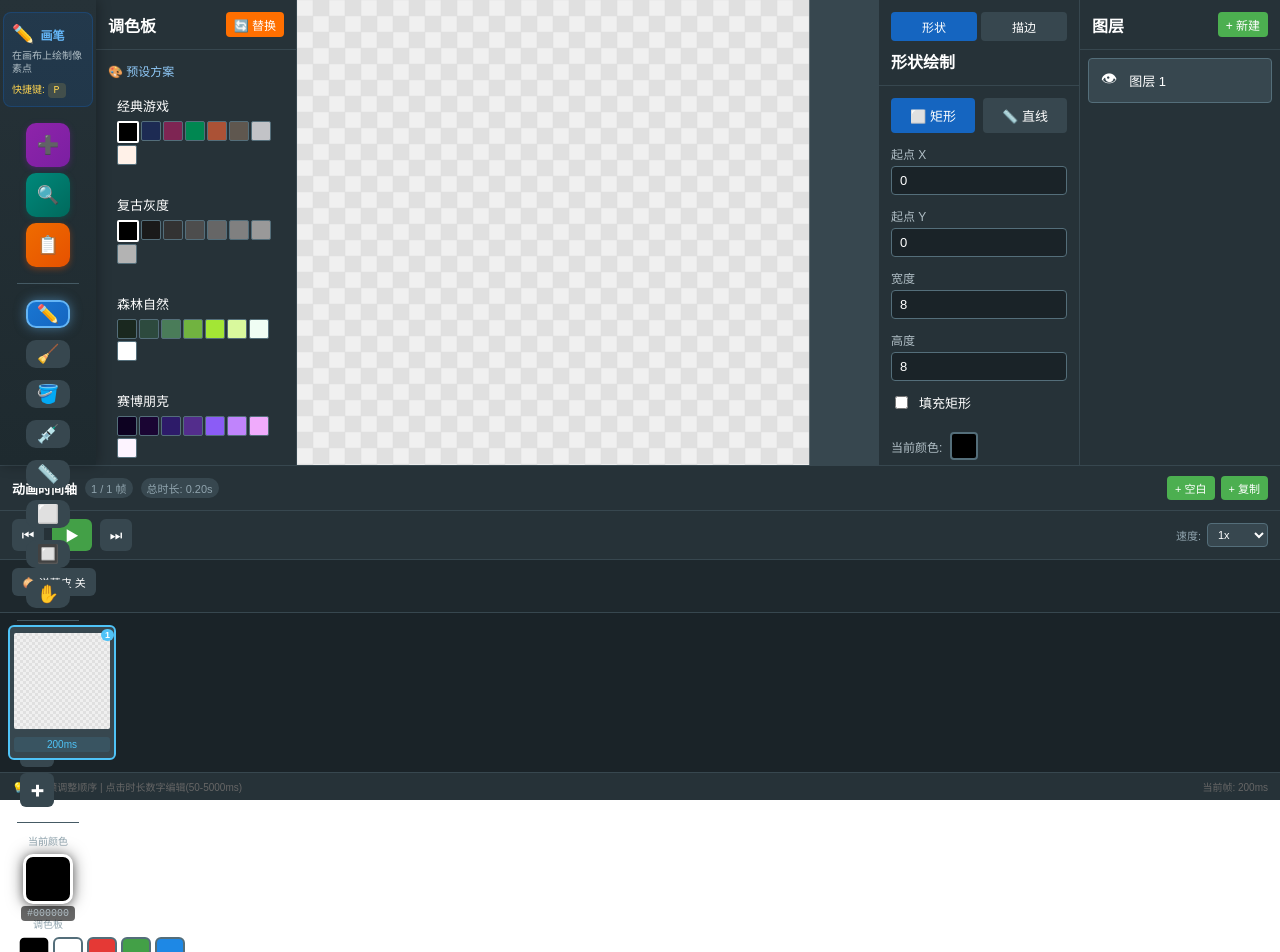
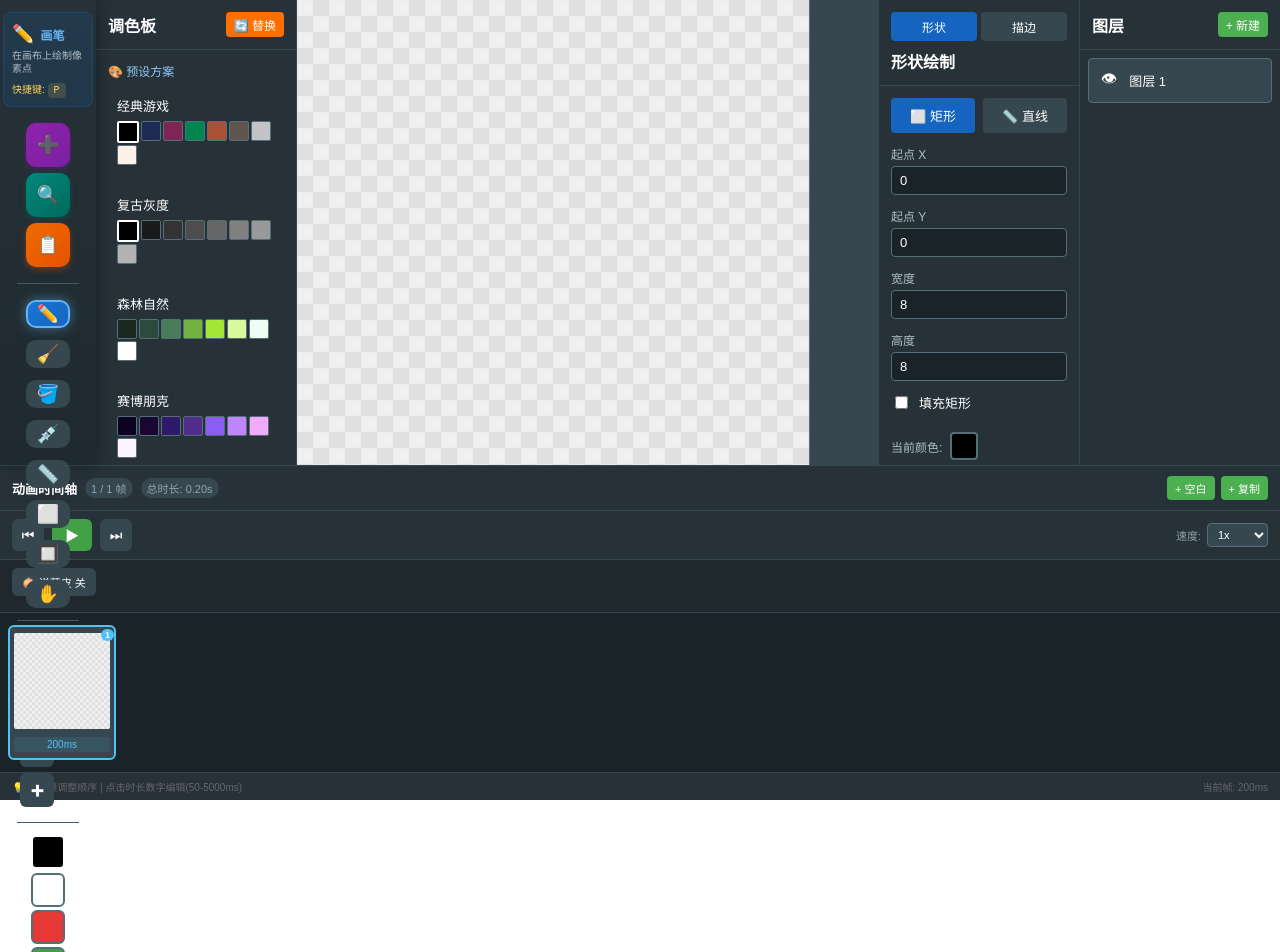
Before and after one commit to yuenlai/solo-6600008, a React (Vite) app in the folder frontend/: page / in a window 1280 px wide. Shown: the top 952 px of the page. Built offline with nearby package versions, Linux system fonts and the light colour scheme.

Commit message:
Revert "feat: improve color picker feedback and sync highlight"
This reverts commit 9dbe6877598a3152ec80da758f7e08d48c22326e.

```diff
--- a/frontend/src/components/PixelGrid.tsx
+++ b/frontend/src/components/PixelGrid.tsx
@@ -40,10 +40,6 @@ export const PixelGrid: React.FC = () => {
     undo,
     redo,
     getZoomPercentage,
-    pickerFeedback,
-    setPickerFeedback,
-    lastTool,
-    setTool,
   } = useCanvasStore();
 
   const canvasRef = useRef<HTMLCanvasElement>(null);
@@ -269,31 +265,9 @@ export const PixelGrid: React.FC = () => {
       if (x >= 0 && x < canvas.width && y >= 0 && y < canvas.height) {
         const compositePixels = getCompositePixels();
         const pickedColor = compositePixels[y][x];
-        const isTransparent = pickedColor === 'transparent';
-
-        const rect = canvasRef.current!.getBoundingClientRect();
-        const feedbackX = rect.left + offsetX + x * zoom + zoom / 2;
-        const feedbackY = rect.top + offsetY + y * zoom + zoom / 2;
-
-        setPickerFeedback({
-          visible: true,
-          color: isTransparent ? '#888888' : pickedColor,
-          x: feedbackX,
-          y: feedbackY,
-          isTransparent,
-        });
-
-        if (!isTransparent) {
+        if (pickedColor !== 'transparent') {
           setColor(pickedColor);
         }
-
-        setTimeout(() => {
-          setPickerFeedback(null);
-        }, 1200);
-
-        setTimeout(() => {
-          setTool(lastTool);
-        }, 300);
       }
       return;
     }
@@ -482,78 +456,6 @@ export const PixelGrid: React.FC = () => {
           <div style={{ fontSize: '12px', color: '#90a4ae' }}>{zoom}px / 像素</div>
         </div>
       )}
-      {pickerFeedback && (
-        <div
-          style={{
-            position: 'fixed',
-            left: pickerFeedback.x,
-            top: pickerFeedback.y,
-            transform: 'translate(-50%, -120%)',
-            pointerEvents: 'none',
-            zIndex: 1000,
-            animation: 'pickerFeedbackPop 0.3s ease-out',
-          }}
-        >
-          <div
-            style={{
-              display: 'flex',
-              flexDirection: 'column',
-              alignItems: 'center',
-              gap: '6px',
-              background: 'rgba(0, 0, 0, 0.85)',
-              padding: '10px 14px',
-              borderRadius: '10px',
-              boxShadow: '0 4px 20px rgba(0, 0, 0, 0.5)',
-              border: '1px solid rgba(255, 255, 255, 0.15)',
-            }}
-          >
-            <div
-              style={{
-                width: '40px',
-                height: '40px',
-                borderRadius: '8px',
-                background: pickerFeedback.color,
-                border: pickerFeedback.isTransparent ? '2px dashed #666' : '2px solid #fff',
-                boxShadow: pickerFeedback.isTransparent
-                  ? 'none'
-                  : `0 0 16px ${pickerFeedback.color}80`,
-              }}
-            />
-            <div
-              style={{
-                fontSize: '11px',
-                fontFamily: 'monospace',
-                color: pickerFeedback.isTransparent ? '#90a4ae' : '#fff',
-                fontWeight: 'bold',
-                whiteSpace: 'nowrap',
-              }}
-            >
-              {pickerFeedback.isTransparent ? '透明' : pickerFeedback.color.toUpperCase()}
-            </div>
-            <div
-              style={{
-                fontSize: '10px',
-                color: '#64b5f6',
-              }}
-            >
-              {pickerFeedback.isTransparent ? '已跳过' : '已选取'}
-            </div>
-          </div>
-          <div
-            style={{
-              position: 'absolute',
-              left: '50%',
-              bottom: '-6px',
-              transform: 'translateX(-50%)',
-              width: 0,
-              height: 0,
-              borderLeft: '6px solid transparent',
-              borderRight: '6px solid transparent',
-              borderTop: '6px solid rgba(0, 0, 0, 0.85)',
-            }}
-          />
-        </div>
-      )}
       <style>{`
         @keyframes zoomIndicatorFade {
           from {
@@ -565,19 +467,6 @@ export const PixelGrid: React.FC = () => {
             transform: translateX(-50%) translateY(0);
           }
         }
-        @keyframes pickerFeedbackPop {
-          0% {
-            opacity: 0;
-            transform: translate(-50%, -100%) scale(0.8);
-          }
-          50% {
-            transform: translate(-50%, -125%) scale(1.05);
-          }
-          100% {
-            opacity: 1;
-            transform: translate(-50%, -120%) scale(1);
-          }
-        }
       `}</style>
     </div>
   );
--- a/frontend/src/components/Toolbar.tsx
+++ b/frontend/src/components/Toolbar.tsx
@@ -48,17 +48,10 @@ interface HoverState {
 }
 
 export const Toolbar: React.FC = () => {
-  const { tool, setTool, color, setColor, colorChangedAt, zoom, setZoom, zoomIn, zoomOut, resetZoom, getZoomPercentage, clearCanvas, undo, redo, canUndo, canRedo, exportPNG, exportMultiSizePNG, toggleDraftPanel, toggleNewCanvasModal, toggleResizeCanvasModal, toggleTemplatePanel, mirrorMode, setMirrorMode, backgroundMode, setBackgroundMode } = useCanvasStore();
+  const { tool, setTool, color, setColor, zoom, setZoom, zoomIn, zoomOut, resetZoom, getZoomPercentage, clearCanvas, undo, redo, canUndo, canRedo, exportPNG, exportMultiSizePNG, toggleDraftPanel, toggleNewCanvasModal, toggleResizeCanvasModal, toggleTemplatePanel, mirrorMode, setMirrorMode, backgroundMode, setBackgroundMode } = useCanvasStore();
   const [hover, setHover] = useState<HoverState | null>(null);
-  const [colorPulseKey, setColorPulseKey] = useState(0);
 
   const currentTool = TOOLS.find(t => t.key === tool);
-
-  React.useEffect(() => {
-    if (colorChangedAt > 0) {
-      setColorPulseKey(prev => prev + 1);
-    }
-  }, [colorChangedAt]);
 
   const getToolTipContent = () => {
     if (!hover) return null;
@@ -150,65 +143,17 @@ export const Toolbar: React.FC = () => {
           >{m.label}</button>
         ))}
       </div>
-      <div style={{ borderTop: '1px solid #455a64', width: '85%', paddingTop: '10px' }}>
-        <div style={{ marginBottom: '10px', textAlign: 'center' }}>
-          <div style={{ fontSize: '10px', marginBottom: '6px', color: '#90a4ae', fontWeight: 500 }}>当前颜色</div>
-          <div
-            key={`current-${colorPulseKey}`}
-            style={{
-              width: '44px',
-              height: '44px',
-              margin: '0 auto 6px auto',
-              borderRadius: '10px',
-              background: color,
-              border: '3px solid #fff',
-              boxShadow: `0 0 16px ${color}80, 0 2px 8px rgba(0,0,0,0.3)`,
-              animation: 'colorPulse 0.6s ease-out',
-              position: 'relative',
-            }}
-          >
-            <div style={{
-              position: 'absolute',
-              bottom: '-20px',
-              left: '50%',
-              transform: 'translateX(-50%)',
-              fontSize: '10px',
-              fontFamily: 'monospace',
-              color: '#b0bec5',
-              whiteSpace: 'nowrap',
-              background: 'rgba(0,0,0,0.6)',
-              padding: '2px 6px',
-              borderRadius: '4px',
-            }}>
-              {color.toUpperCase()}
-            </div>
-          </div>
-        </div>
-        <div style={{ fontSize: '10px', margin: '12px 0 6px 0', textAlign: 'center', color: '#90a4ae', fontWeight: 500 }}>调色板</div>
-        <div style={{ display: 'grid', gridTemplateColumns: 'repeat(5, 1fr)', gap: '4px', justifyItems: 'center', padding: '0 2px' }}>
+      <div style={{ borderTop: '1px solid #455a64', width: '85%', paddingTop: '8px' }}>
         {PALETTE.map(c => (
           <div
             key={c}
             onClick={() => setColor(c)}
-              style={{
-                width: '26px',
-                height: '26px',
-                borderRadius: '6px',
-                background: c,
-                border: color === c ? '2px solid #fff' : '2px solid #546e7a',
-                cursor: 'pointer',
-                transition: 'all 0.2s',
-                boxShadow: color === c ? '0 0 6px rgba(255,255,255,0.5)' : 'none',
-                transform: color === c ? 'scale(1.1)' : 'scale(1)',
-              }}
+            style={{ width: '30px', height: '30px', margin: '3px auto', borderRadius: '6px', background: c,
+              border: color === c ? '3px solid #fff' : '2px solid #546e7a', cursor: 'pointer', transition: 'all 0.2s', boxShadow: color === c ? '0 0 8px rgba(255,255,255,0.4)' : 'none' }}
           />
         ))}
-        </div>
-        <div style={{ marginTop: '8px', textAlign: 'center' }}>
-          <div style={{ fontSize: '10px', marginBottom: '4px', color: '#90a4ae', fontWeight: 500 }}>自定义</div>
         <input type="color" value={color} onChange={e => setColor(e.target.value)}
-            style={{ width: '40px', height: '32px', cursor: 'pointer', borderRadius: '6px', border: '2px solid #546e7a', background: 'transparent' }} />
-        </div>
+          style={{ width: '34px', height: '34px', margin: '6px auto', display: 'block', cursor: 'pointer', borderRadius: '6px', border: '2px solid #546e7a' }} />
       </div>
       <div style={{ borderTop: '1px solid #455a64', width: '85%', paddingTop: '8px' }}>
         <div style={{ fontSize: '10px', marginBottom: '6px', textAlign: 'center', color: '#90a4ae', fontWeight: 500 }}>背景</div>
@@ -359,22 +304,6 @@ export const Toolbar: React.FC = () => {
           )}
         </div>
       )}
-      <style>{`
-        @keyframes colorPulse {
-          0% {
-            transform: scale(1);
-            box-shadow: 0 0 16px ${color}80, 0 2px 8px rgba(0,0,0,0.3);
-          }
-          50% {
-            transform: scale(1.2);
-            box-shadow: 0 0 32px ${color}cc, 0 0 48px ${color}66, 0 2px 8px rgba(0,0,0,0.3);
-          }
-          100% {
-            transform: scale(1);
-            box-shadow: 0 0 16px ${color}80, 0 2px 8px rgba(0,0,0,0.3);
-          }
-        }
-      `}</style>
     </div>
   );
 };
--- a/frontend/src/store/canvas.ts
+++ b/frontend/src/store/canvas.ts
@@ -55,9 +55,6 @@ interface CanvasState {
   colorReplaceModalOpen: boolean;
   comparePanelOpen: boolean;
   compareDraft: Draft | null;
-  lastTool: Tool;
-  pickerFeedback: { visible: boolean; color: string; x: number; y: number; isTransparent: boolean } | null;
-  colorChangedAt: number;
   setTool: (t: Tool) => void;
   toggleTemplatePanel: () => void;
   loadTemplate: (template: PixelTemplate) => void;
@@ -133,7 +130,6 @@ interface CanvasState {
   getCompositePixelsFromDraft: (draft: Draft) => string[][];
   getPixelDifferences: (pixels1: string[][], pixels2: string[][]) => boolean[][];
   pushHistory: () => void;
-  setPickerFeedback: (feedback: { visible: boolean; color: string; x: number; y: number; isTransparent: boolean } | null) => void;
 }
 
 const emptyPixels = (w: number, h: number) => Array.from({ length: h }, () => Array(w).fill('transparent'));
@@ -242,17 +238,7 @@ export const useCanvasStore = create<CanvasState>((set, get) => {
     colorReplaceModalOpen: false,
     comparePanelOpen: false,
     compareDraft: null,
-    lastTool: 'pen',
-    pickerFeedback: null,
-    colorChangedAt: 0,
-    setTool: (tool) => {
-      const state = get();
-      if (state.tool !== 'picker') {
-        set({ lastTool: state.tool });
-      }
-      set({ tool, selection: null, selectionPixels: null });
-    },
-    setPickerFeedback: (feedback) => set({ pickerFeedback: feedback }),
+    setTool: (tool) => set({ tool, selection: null, selectionPixels: null }),
     toggleTemplatePanel: () => set({ templatePanelOpen: !get().templatePanelOpen }),
     loadTemplates: () => {
       set({ templates: getTemplatesWithThumbnails() });
@@ -286,7 +272,7 @@ export const useCanvasStore = create<CanvasState>((set, get) => {
     resetOffset: () => set({ offsetX: 0, offsetY: 0 }),
     setColor: (color) => {
       get().addRecentColor(color);
-      set({ color, colorChangedAt: Date.now() });
+      set({ color });
     },
     setZoom: (zoom) => set({ zoom }),
     zoomIn: (fine = false) => {
```
Lines whose indentation alone changed are shown as unchanged.
